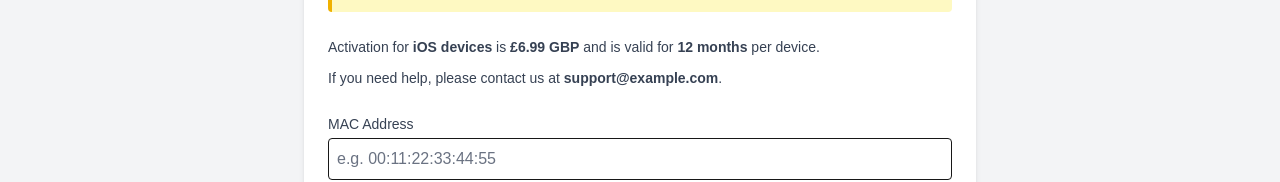
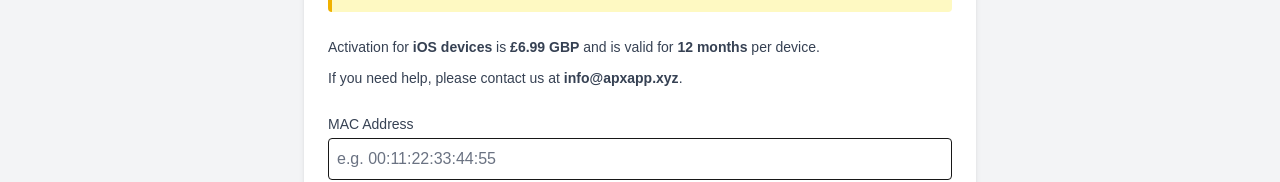
Before and after one commit to ashhdges/iptv-portals, a Next.js app: page / in a window 1280 px wide. Shown: the part 576-758 px from the top of the page. Built offline with nearby package versions, Linux system fonts and the light colour scheme.

Commit message:
Update index.tsx

```diff
--- a/pages/index.tsx
+++ b/pages/index.tsx
@@ -101,7 +101,7 @@ export default function Home() {
               <strong> 12 months</strong> per device.
             </p>
             <p className="mt-2">
-              If you need help, please contact us at <strong>support@example.com</strong>.
+              If you need help, please contact us at <strong>info@apxapp.xyz</strong>.
             </p>
           </div>
 
```
